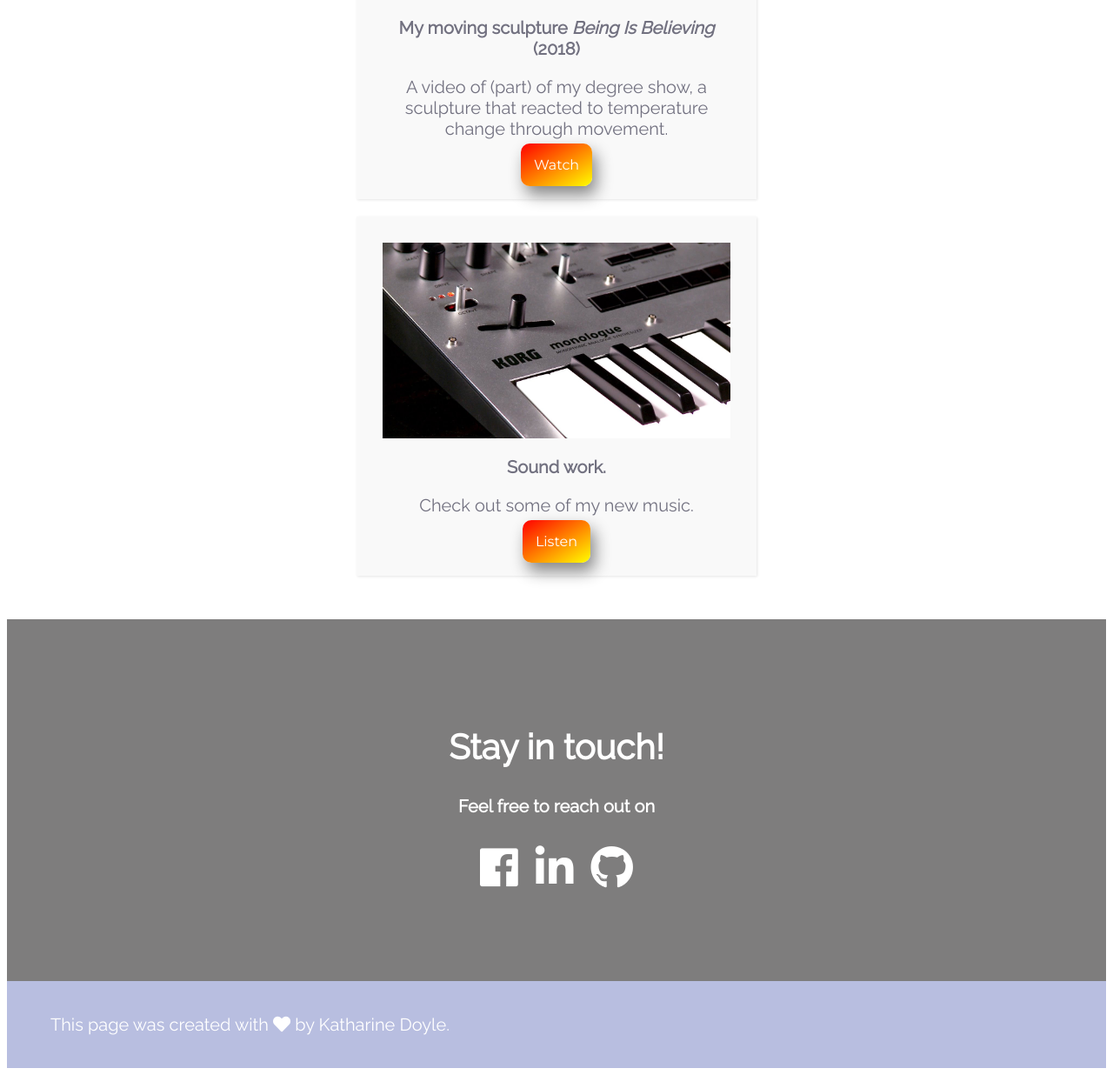
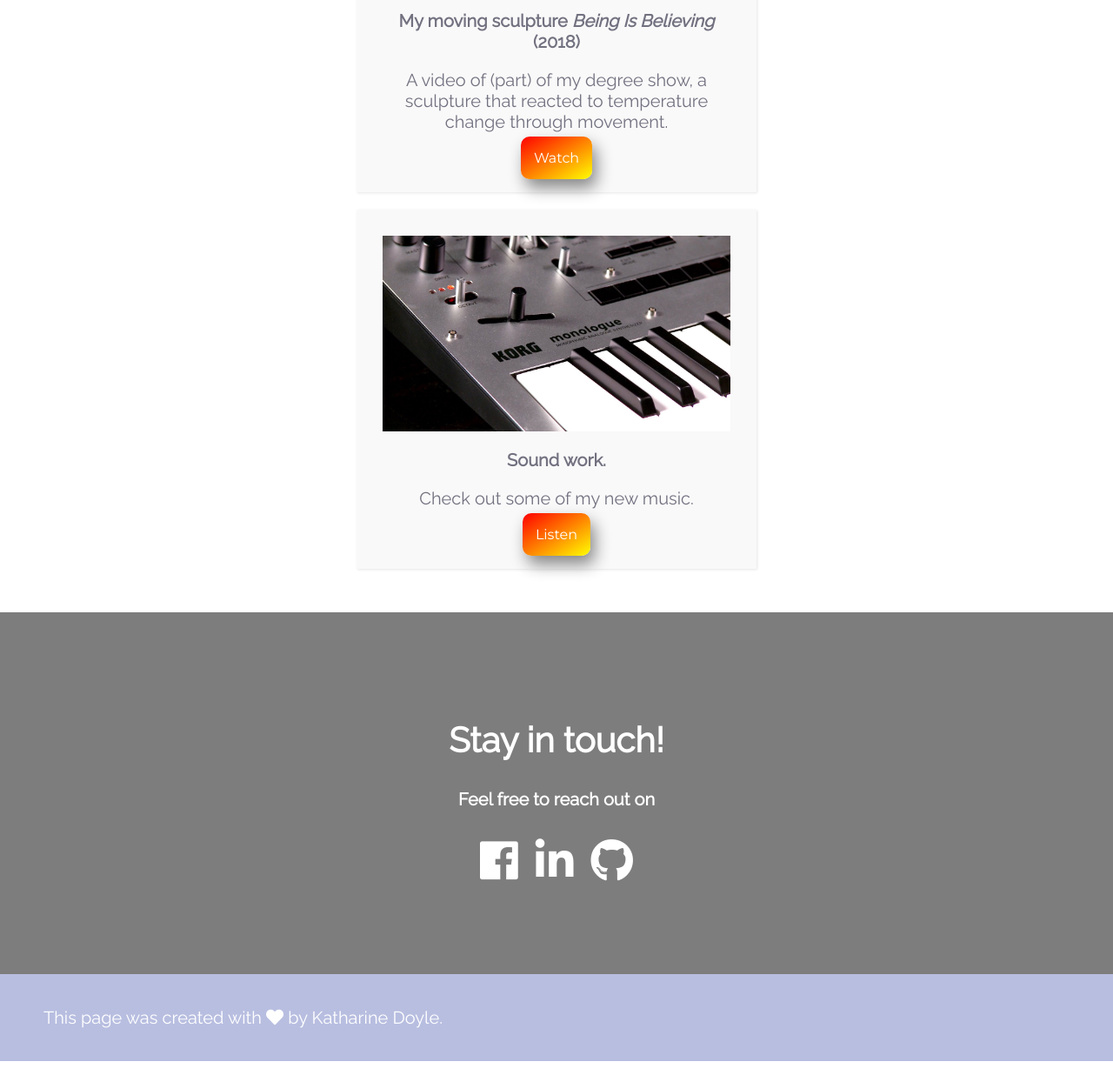
Before and after one commit to KatharineDoyle/profile, a PHP site: page / in a window 1280 px wide. Shown: the part 3598-4834 px from the top of the page at 87% size. Run offline with PHP 8.4, Linux system fonts and the light colour scheme; some libraries are stand-ins or nearby versions; some web fonts are replaced.

Commit message:
Final styling touches

```diff
--- a/style.css
+++ b/style.css
@@ -1,3 +1,7 @@
+body {
+  margin:0;
+}
+
 .banner {
   background-size: cover !important;
  /* background-image: linear-gradient(rgba(0,0,0,0.1), rgba(0,0,0,0.1)), url("images/Bubbles.png");*/
```
